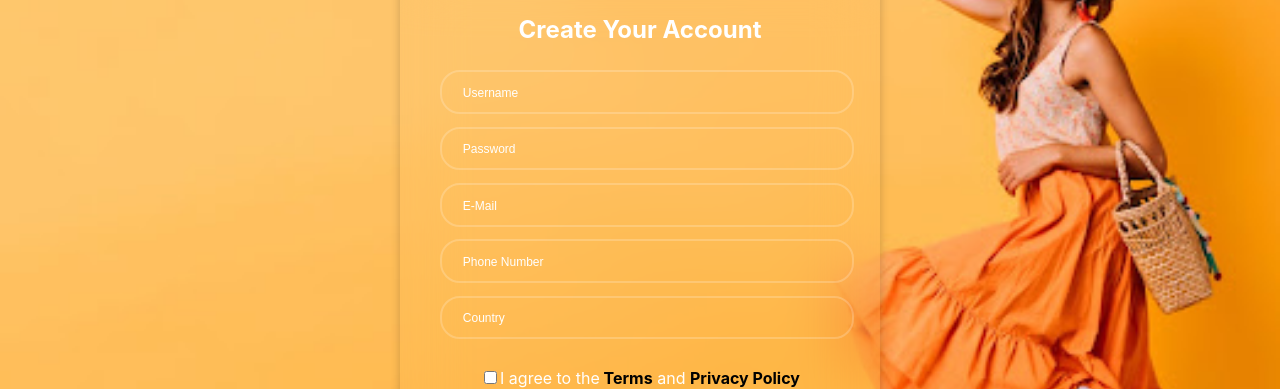
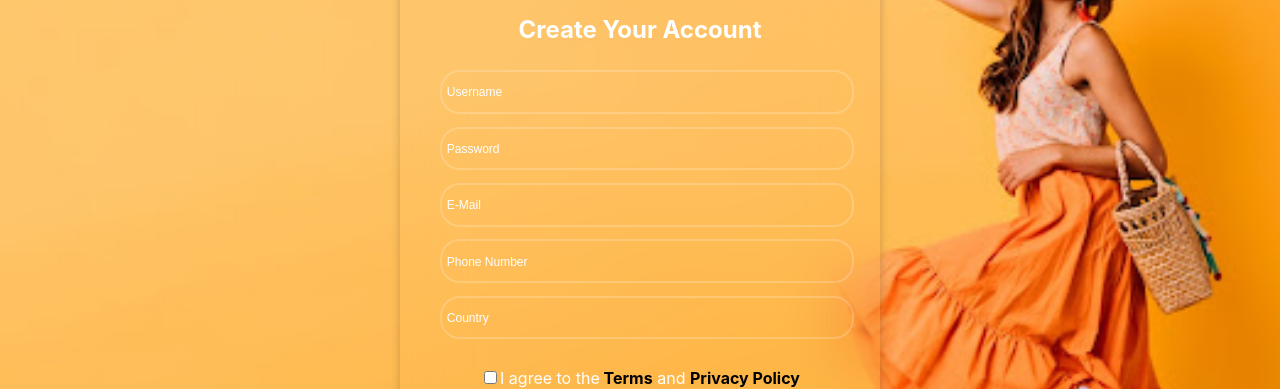
Before and after one commit to divya026/ecommerce-react-redux, a React (Create React App) app: page /register in a window 1280 px wide. Shown: the part 178-567 px from the top of the page. Built offline with nearby package versions, Linux system fonts and the light colour scheme.

Commit message:
changed login css

```diff
--- a/src/pages/login/Login.css
+++ b/src/pages/login/Login.css
@@ -35,7 +35,7 @@
   margin: 0 0 1rem;
 }
 
-.input-box input {
+.login-wrapper .input-box input {
   width: 100%;
   height: 100%;
   background: transparent;
@@ -46,7 +46,13 @@
   color: #fff;
 }
 
-.input-box input::placeholder {
+.login-wrapper .input-box input:focus {
+  border-color: rgb(220, 75, 3);
+  color: white;
+  outline: none;
+}
+
+.login-wrapper .input-box input::placeholder {
   color: #fff;
   padding-left: 1rem;
 }
```
